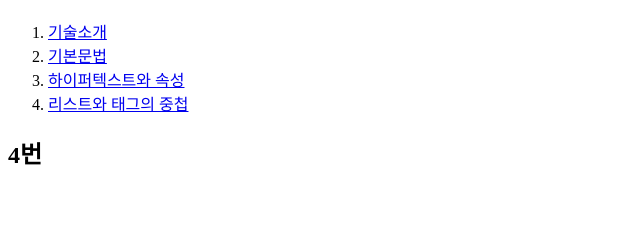
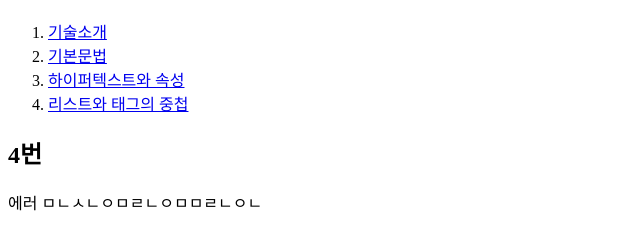
Before and after one commit to doublecountjump/20230110, a plain HTML site: page 3.html in a window 1280 px wide. Shown: the part 61-310 px from the top of the page, without its empty margins (0-640 px from the left). Drawn offline with Linux system fonts and the light colour scheme.

Commit message:
error shit

```diff
--- a/3.html
+++ b/3.html
@@ -12,5 +12,6 @@
             <li><a href="4.html">리스트와 태그의 중첩</a></li>
         </ol>
         <h2>4번</h2>
+        에러 ㅁㄴㅅㄴㅇㅁㄹㄴㅇㅁㅁㄹㄴㅇㄴ
     </body>
 </html>
```
Also changed, not shown: file.html (line endings or trailing spaces).
